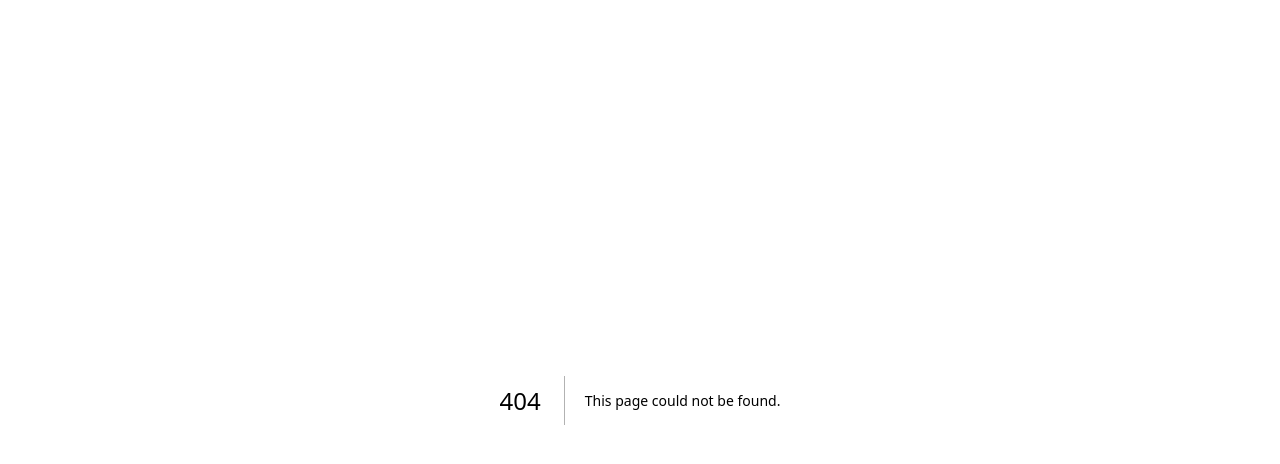
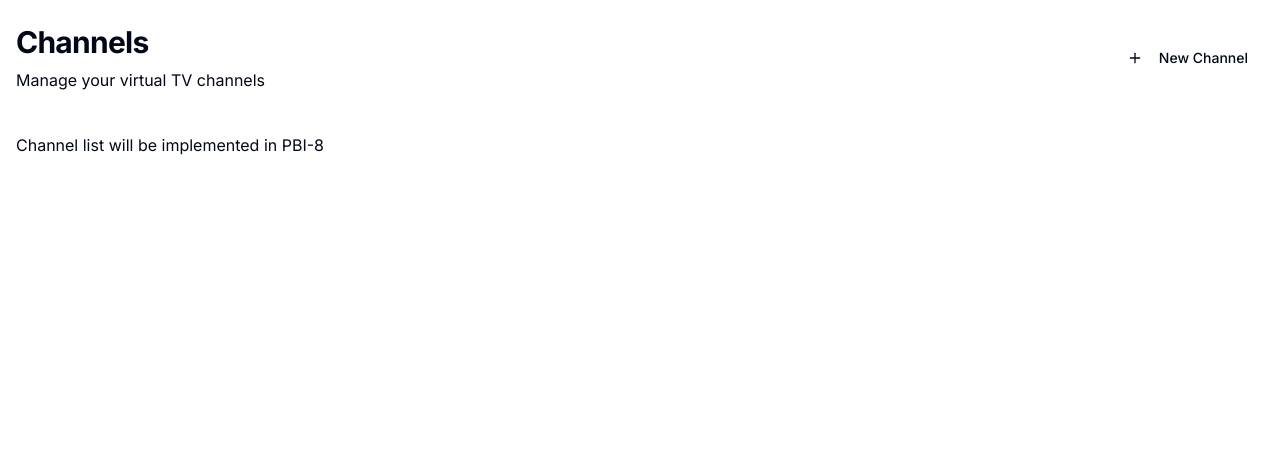
Before and after one commit to stwalsh4118/hermes, a Next.js app in the folder web/: page /channels in a window 1280 px wide. Before the commit this address had no page. Shown: the top 464 px of the page. Built offline with nearby package versions, Linux system fonts and the light colour scheme.

Commit message:
feat: add channel routes (list, player, edit, new)

```diff
--- /dev/null
+++ b/web/app/channels/[id]/edit/page.tsx
@@ -0,0 +1,22 @@
+import { MainLayout } from "@/components/layout/main-layout";
+import { PageHeader } from "@/components/layout/page-header";
+
+export default function EditChannelPage({
+  params,
+}: {
+  params: { id: string };
+}) {
+  return (
+    <MainLayout>
+      <PageHeader
+        title={`Edit Channel ${params.id}`}
+        description="Update channel settings and playlist"
+      />
+      <div className="mt-6">
+        <p className="text-muted-foreground">
+          Channel editor will be implemented in PBI-8
+        </p>
+      </div>
+    </MainLayout>
+  );
+}
--- /dev/null
+++ b/web/app/channels/[id]/page.tsx
@@ -0,0 +1,33 @@
+import { MainLayout } from "@/components/layout/main-layout";
+import { PageHeader } from "@/components/layout/page-header";
+import { Button } from "@/components/ui/button";
+import Link from "next/link";
+import { Pencil } from "lucide-react";
+
+export default function ChannelPlayerPage({
+  params,
+}: {
+  params: { id: string };
+}) {
+  return (
+    <MainLayout>
+      <PageHeader
+        title={`Channel ${params.id}`}
+        description="Live channel player"
+        actions={
+          <Button asChild variant="outline">
+            <Link href={`/channels/${params.id}/edit`}>
+              <Pencil className="h-4 w-4 mr-2" />
+              Edit
+            </Link>
+          </Button>
+        }
+      />
+      <div className="mt-6">
+        <p className="text-muted-foreground">
+          Channel player will be implemented in PBI-10
+        </p>
+      </div>
+    </MainLayout>
+  );
+}
--- /dev/null
+++ b/web/app/channels/loading.tsx
@@ -0,0 +1,18 @@
+import { MainLayout } from "@/components/layout/main-layout";
+import { Skeleton } from "@/components/ui/skeleton";
+
+export default function ChannelsLoading() {
+  return (
+    <MainLayout>
+      <div className="space-y-4">
+        <Skeleton className="h-12 w-48" />
+        <Skeleton className="h-4 w-96" />
+        <div className="grid gap-4 md:grid-cols-2 lg:grid-cols-3 mt-6">
+          {[...Array(6)].map((_, i) => (
+            <Skeleton key={i} className="h-64 w-full" />
+          ))}
+        </div>
+      </div>
+    </MainLayout>
+  );
+}
--- /dev/null
+++ b/web/app/channels/new/page.tsx
@@ -0,0 +1,18 @@
+import { MainLayout } from "@/components/layout/main-layout";
+import { PageHeader } from "@/components/layout/page-header";
+
+export default function NewChannelPage() {
+  return (
+    <MainLayout>
+      <PageHeader
+        title="Create New Channel"
+        description="Set up a new virtual TV channel"
+      />
+      <div className="mt-6">
+        <p className="text-muted-foreground">
+          Channel creation form will be implemented in PBI-8
+        </p>
+      </div>
+    </MainLayout>
+  );
+}
--- /dev/null
+++ b/web/app/channels/page.tsx
@@ -0,0 +1,27 @@
+import { MainLayout } from "@/components/layout/main-layout";
+import { PageHeader } from "@/components/layout/page-header";
+import { Button } from "@/components/ui/button";
+import Link from "next/link";
+import { Plus } from "lucide-react";
+
+export default function ChannelsPage() {
+  return (
+    <MainLayout>
+      <PageHeader
+        title="Channels"
+        description="Manage your virtual TV channels"
+        actions={
+          <Button asChild>
+            <Link href="/channels/new">
+              <Plus className="h-4 w-4 mr-2" />
+              New Channel
+            </Link>
+          </Button>
+        }
+      />
+      <div className="mt-6">
+        <p className="text-muted-foreground">Channel list will be implemented in PBI-8</p>
+      </div>
+    </MainLayout>
+  );
+}
```
